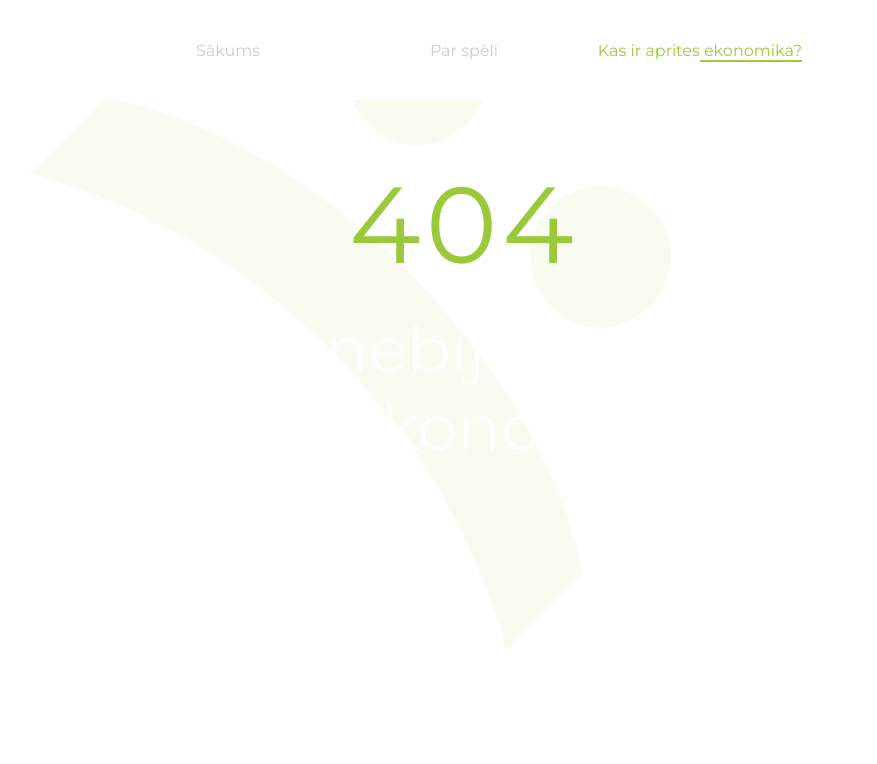
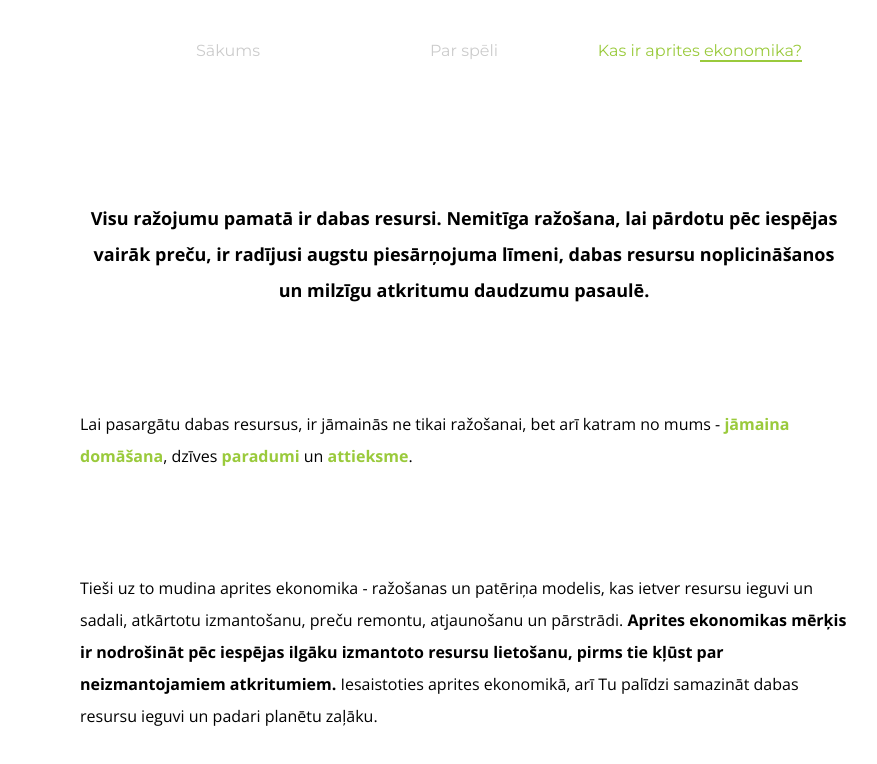
Before and after one commit to Devkeycrap/iegriez-pasauli, a Next.js app: page /aprites-ekonomika in a window 1280 px wide. Before the commit this address had no page. Shown: the top 764 px of the page, without its empty margins (176-1053 px from the left). Built offline with nearby package versions, Linux system fonts and the light colour scheme.

Commit message:
Finished aprites ekonomika page

```diff
--- /dev/null
+++ b/pages/aprites-ekonomika.tsx
@@ -0,0 +1,49 @@
+// Styles & animations
+import styles from "../styles/apritesekonomika.module.scss";
+import { fadeInUp, stagger } from "../models/animations/animations";
+import { motion } from "framer-motion";
+
+// Team page
+export default function AboutUs() {
+  return (
+    <motion.div
+      exit={{ opacity: 0 }}
+      initial="initial"
+      animate="animate"
+      className={styles["aprites-ekonomika"]}
+    >
+      <div className={styles.content}>
+        <p className={styles.centered}>
+          Visu ražojumu pamatā ir dabas resursi. Nemitīga ražošana, lai pārdotu
+          pēc iespējas vairāk preču, ir radījusi augstu piesārņojuma līmeni,
+          dabas resursu noplicināšanos un milzīgu atkritumu daudzumu pasaulē.
+        </p>
+        <p>
+          Lai pasargātu dabas resursus, ir jāmainās ne tikai ražošanai, bet arī
+          katram no mums -{" "}
+          <span className={styles.green}>jāmaina domāšana</span>, dzīves{" "}
+          <span className={styles.green}>paradumi</span> un{" "}
+          <span className={styles.green}>attieksme</span>.
+        </p>
+        <p>
+          Tieši uz to mudina aprites ekonomika - ražošanas un patēriņa modelis,
+          kas ietver resursu ieguvi un sadali, atkārtotu izmantošanu, preču
+          remontu, atjaunošanu un pārstrādi.{" "}
+          <span style={{ fontWeight: "bold" }}>
+            Aprites ekonomikas mērķis ir nodrošināt pēc iespējas ilgāku
+            izmantoto resursu lietošanu, pirms tie kļūst par neizmantojamiem
+            atkritumiem.
+          </span>{" "}
+          Iesaistoties aprites ekonomikā, arī Tu palīdzi samazināt dabas resursu
+          ieguvi un padari planētu zaļāku.
+        </p>
+        <h1>Aprites ekonomikas modelis</h1>
+        <img
+          className={styles.illustration}
+          src="/img/aprites_ekonomika.svg"
+          alt="Aprites ekonomika"
+        />
+      </div>
+    </motion.div>
+  );
+}
--- /dev/null
+++ b/styles/apritesekonomika.module.scss
@@ -0,0 +1,85 @@
+@import "./variables.scss";
+
+.aprites-ekonomika {
+  font-size: 24px;
+  padding: 0 10%;
+  background: white;
+  overflow-x: hidden;
+
+  .centered {
+    text-align: center;
+    font-size: 1.2em;
+    font-weight: bold;
+    font-family: "Open Sans", sans-serif;
+  }
+
+  .green {
+    color: $green;
+    font-weight: bold;
+  }
+
+  .illustration {
+    width: 50%;
+    display: block;
+    margin: auto;
+    user-select: none;
+    pointer-events: none;
+  }
+
+  p {
+    margin: 100px auto;
+    font-size: 0.8em;
+    line-height: 2em;
+    max-width: 50%;
+  }
+
+  h1 {
+    text-align: center;
+    font-family: "Montserrat", sans-serif;
+    font-size: 2em;
+    text-transform: uppercase;
+    margin: 0.5em 0;
+  }
+}
+
+@media only screen and (max-width: 1500px) {
+  .aprites-ekonomika {
+    .centered {
+      font-size: 18px;
+    }
+    p {
+      max-width: 75%;
+      font-size: 16px;
+    }
+    .illustration {
+      width: 75%;
+    }
+
+    h1 {
+      font-size: 32px;
+    }
+  }
+}
+
+@media only screen and (max-width: 748px) {
+  .aprites-ekonomika {
+    padding: 25px;
+    .centered {
+      font-size: 14px;
+    }
+
+    p {
+      font-size: 12px;
+      margin: 50px 0;
+      max-width: none;
+    }
+
+    h1 {
+      font-size: 24px;
+    }
+
+    .illustration {
+      width: 100%;
+    }
+  }
+}
```
